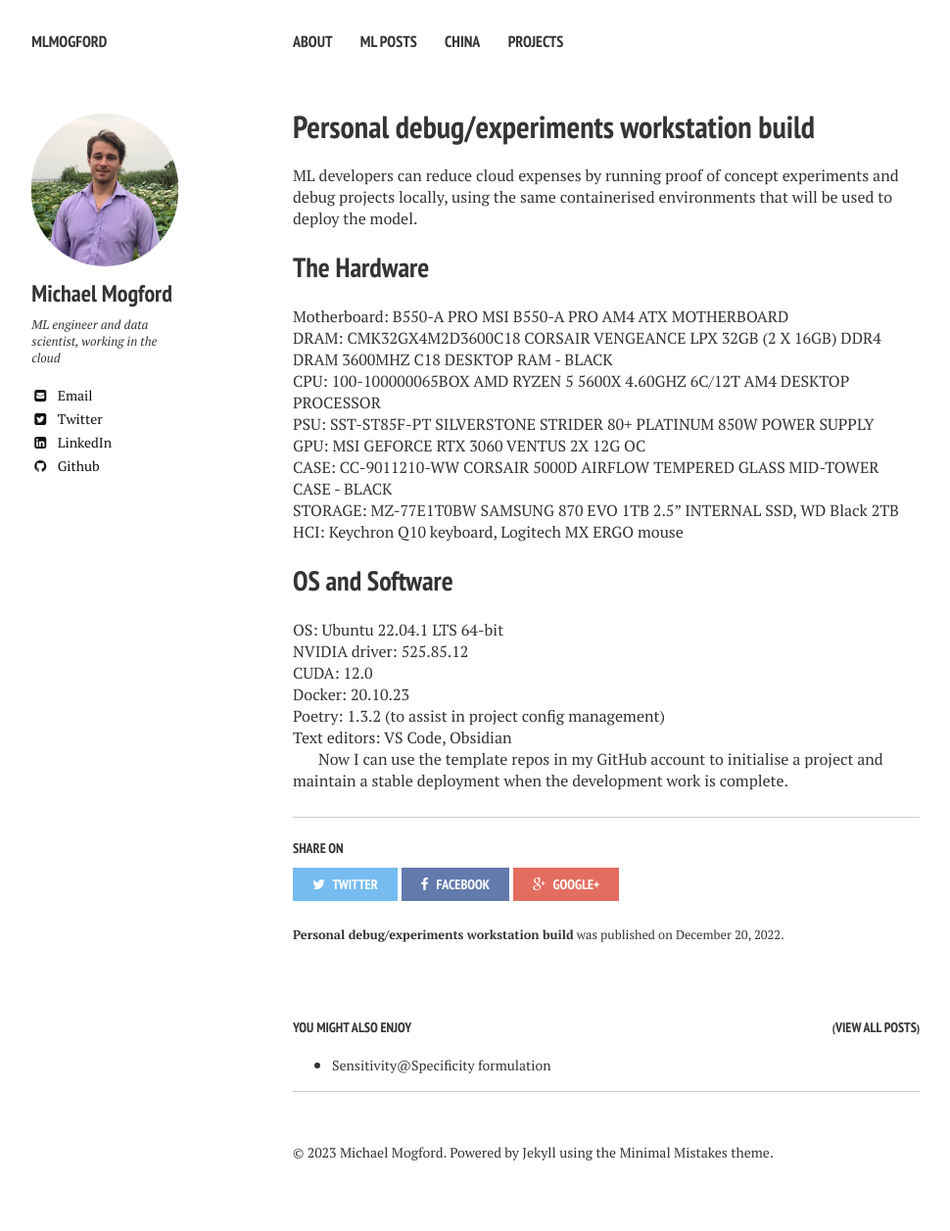
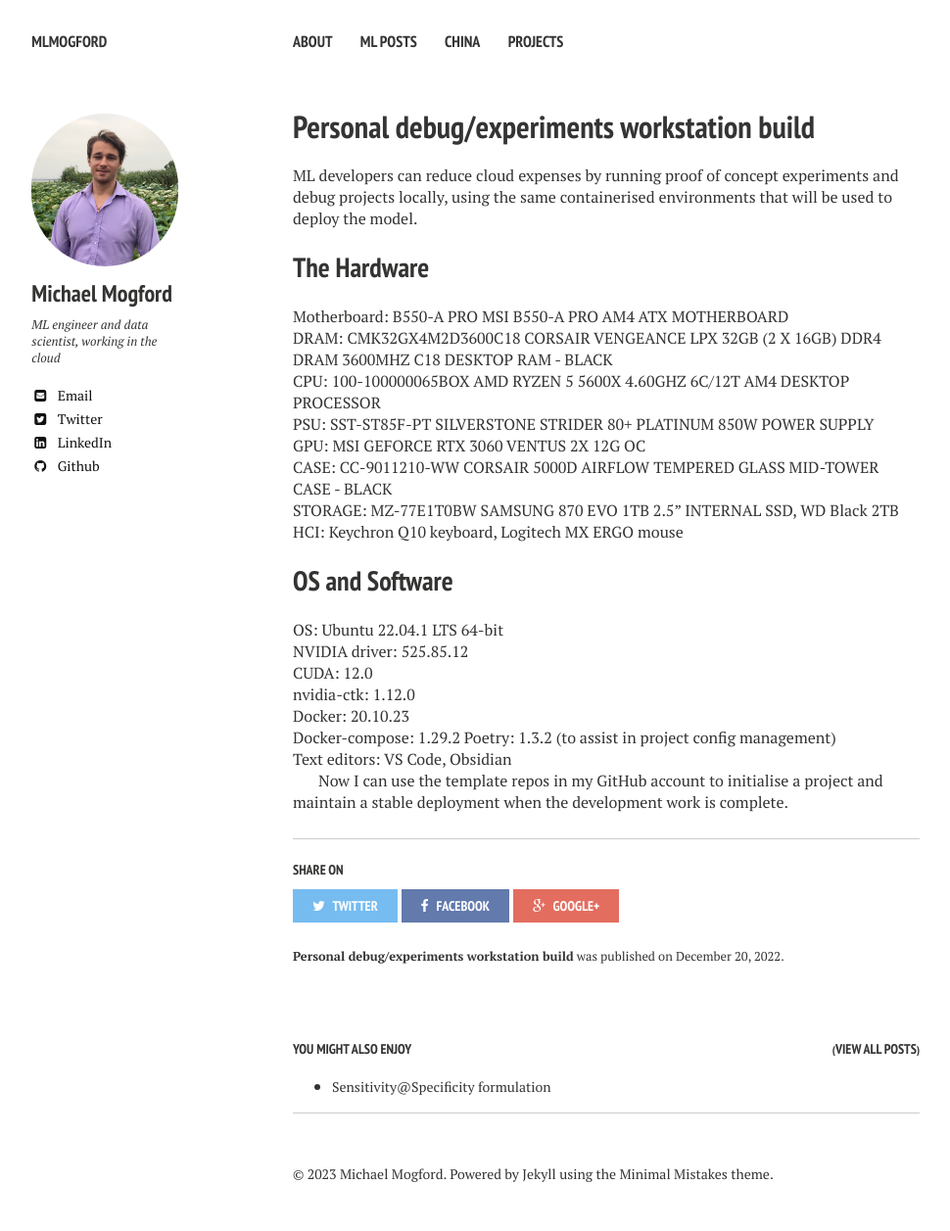
Before and after one commit to MLMogford/MLMogford.github.io, a Jekyll site: the page built from _posts/2022-12-20-dev-machine-build.md, in a window 1280 px wide. Shown: the whole page at 98% size, without its empty margins (21-991 px from the left). Built offline with Jekyll 4.4.1, drawn with Linux system fonts in a browser that asks for light colours; nearby versions of some CDN libraries; before the commit the page ends 1235 px from its top, so only the background shows below that.

Commit message:
update pc post detail

```diff
--- a/_posts/2022-12-20-dev-machine-build.md
+++ b/_posts/2022-12-20-dev-machine-build.md
@@ -23,12 +23,14 @@ HCI:   		Keychron Q10 keyboard, Logitech MX ERGO mouse
 
 ## OS and Software
 
-OS:                     Ubuntu 22.04.1 LTS 64-bit
+OS:                 Ubuntu 22.04.1 LTS 64-bit
 NVIDIA driver:		525.85.12
-CUDA:			12.0
-Docker:			20.10.23
-Poetry:			1.3.2 (to assist in project config management)
-Text editors:           VS Code, Obsidian
+CUDA:			    12.0
+nvidia-ctk:		    1.12.0
+Docker:			    20.10.23
+Docker-compose:     1.29.2
+Poetry:			    1.3.2 (to assist in project config management)
+Text editors:       VS Code, Obsidian
 
 
 Now I can use the template repos in my GitHub account to initialise a project and maintain a stable deployment when the development work is complete.
```
